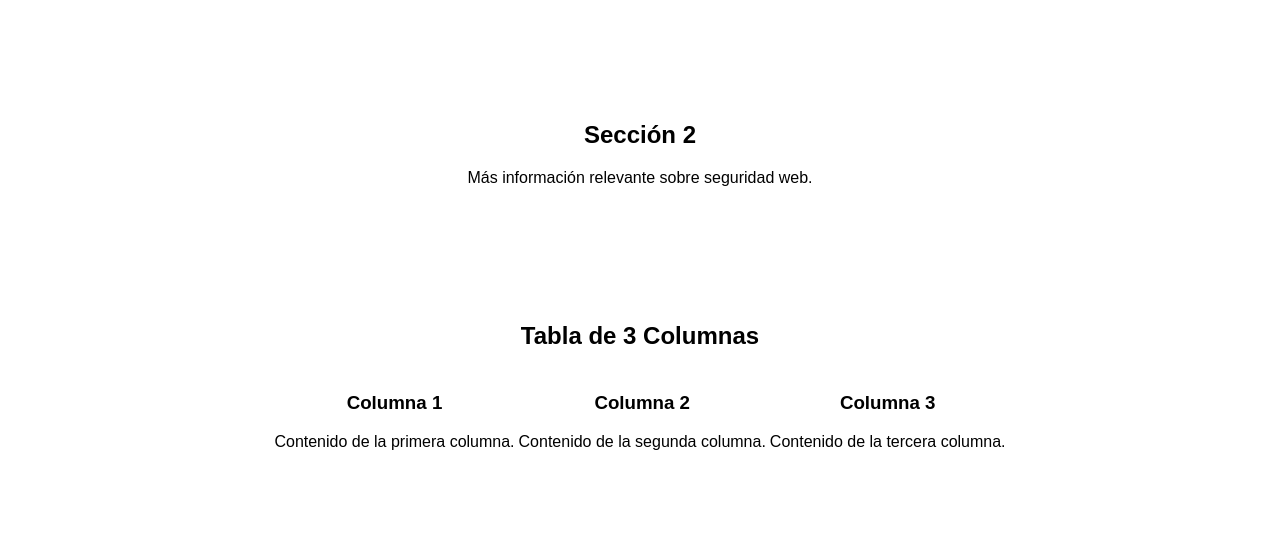
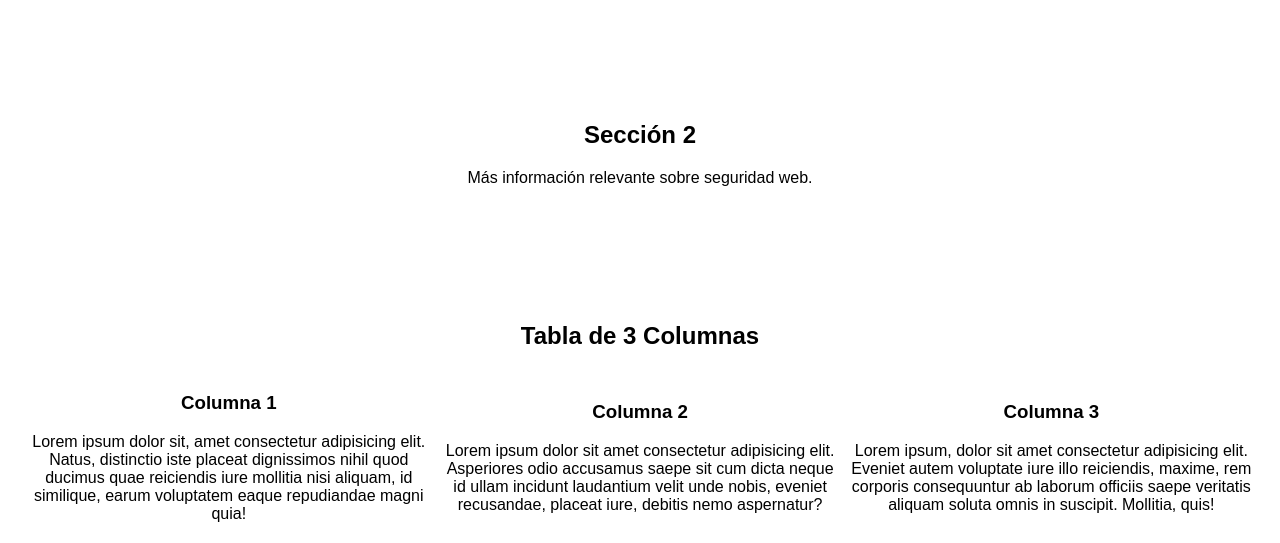
Before and after one commit to Tecnikan/CodoACodo, a plain HTML site: page src/index.html in a window 1280 px wide. Shown: the part 292-835 px from the top of the page. Drawn offline with Linux system fonts and the light colour scheme.

Commit message:
Actualizado

```diff
--- a/src/index.html
+++ b/src/index.html
@@ -44,15 +44,15 @@
         <tr>
             <td>
                 <h3>Columna 1</h3>
-                <p>Contenido de la primera columna.</p>
+                <p>Lorem ipsum dolor sit, amet consectetur adipisicing elit. Natus, distinctio iste placeat dignissimos nihil quod ducimus quae reiciendis iure mollitia nisi aliquam, id similique, earum voluptatem eaque repudiandae magni quia!</p>
             </td>
             <td>
                 <h3>Columna 2</h3>
-                <p>Contenido de la segunda columna.</p>
+                <p>Lorem ipsum dolor sit amet consectetur adipisicing elit. Asperiores odio accusamus saepe sit cum dicta neque id ullam incidunt laudantium velit unde nobis, eveniet recusandae, placeat iure, debitis nemo aspernatur?</p>
             </td>
             <td>
                 <h3>Columna 3</h3>
-                <p>Contenido de la tercera columna.</p>
+                <p>Lorem ipsum, dolor sit amet consectetur adipisicing elit. Eveniet autem voluptate iure illo reiciendis, maxime, rem corporis consequuntur ab laborum officiis saepe veritatis aliquam soluta omnis in suscipit. Mollitia, quis!</p>
             </td>
         </tr>
     </tbody>
```
